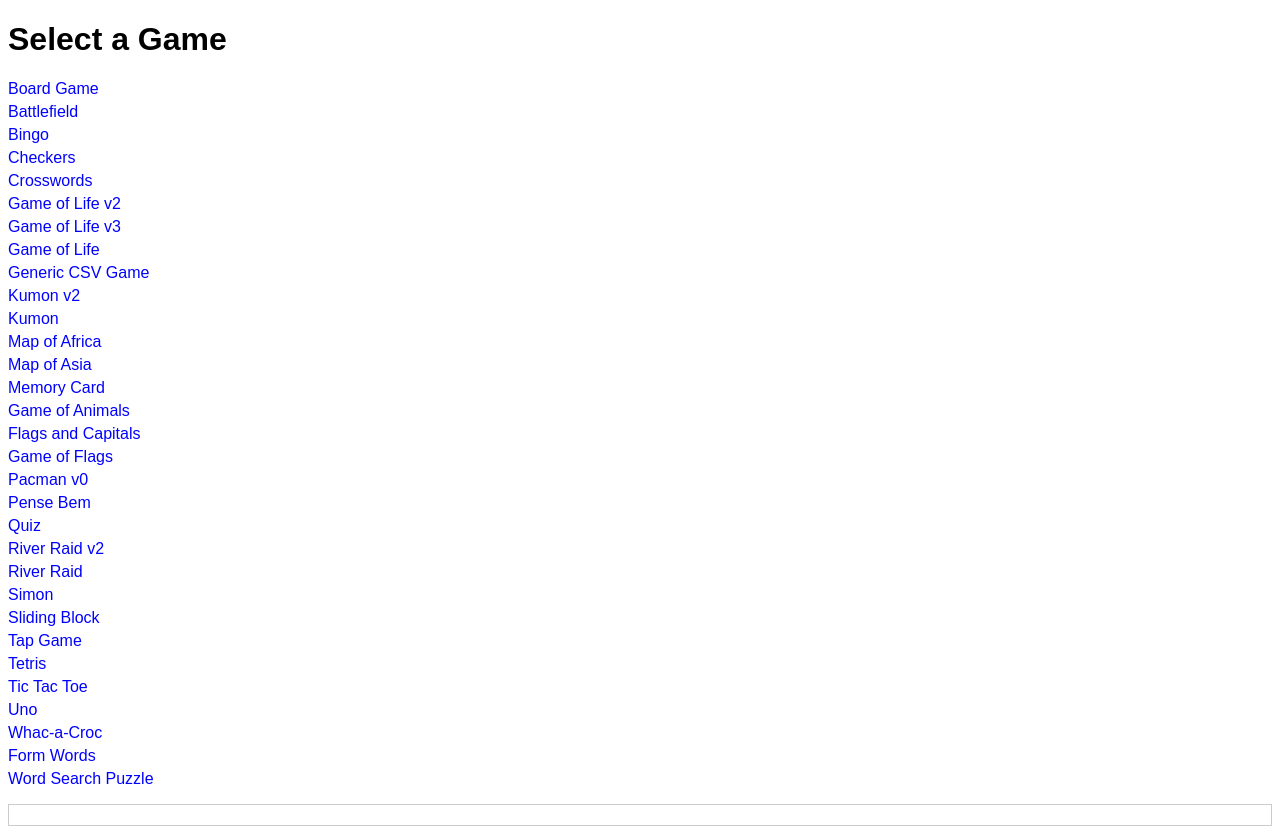
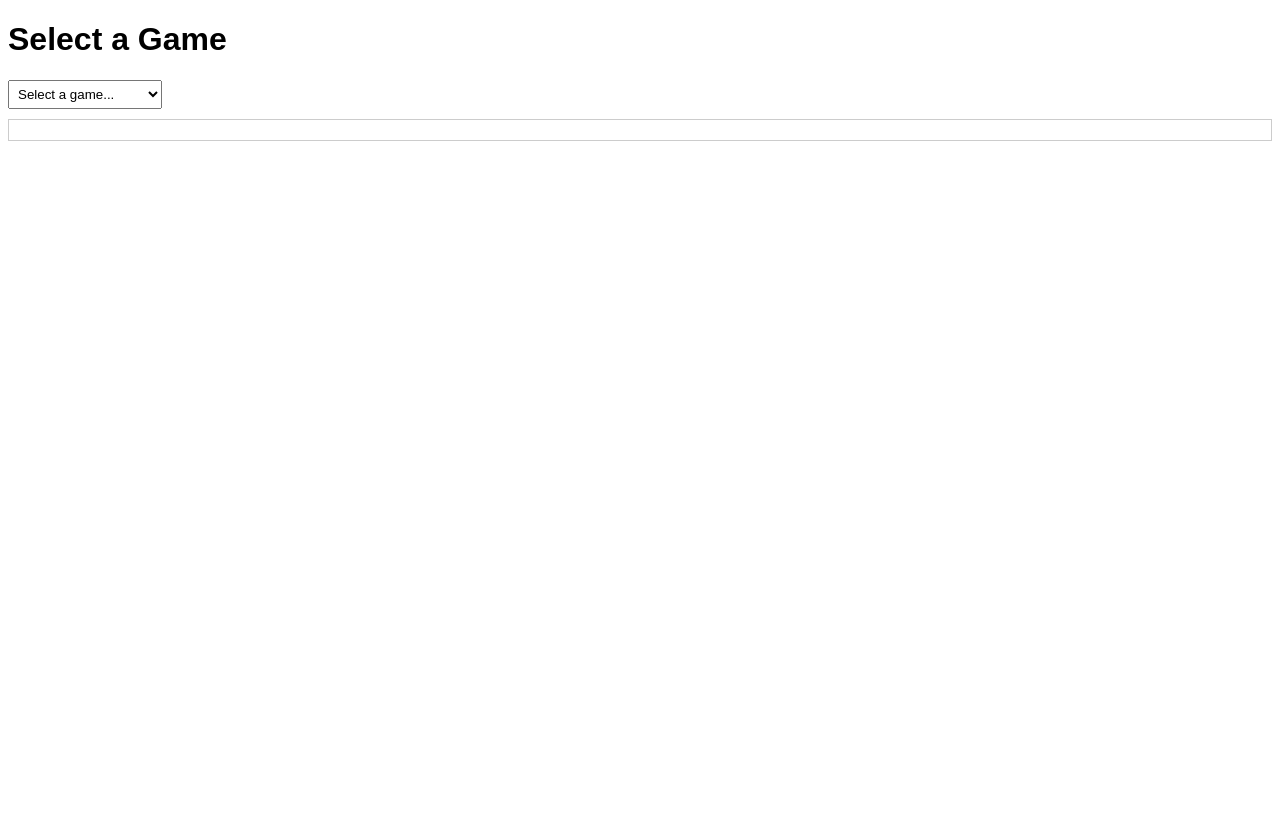
Before and after one commit to lucasmontanheiro/games, a plain HTML site: page index.html in a window 1280 px wide. After the commit the page ends 800 px from the top, so only its background shows below. Drawn offline with Linux system fonts and the light colour scheme.

Commit message:
fixing javascript and adding drop down

```diff
--- a/index.html
+++ b/index.html
@@ -4,54 +4,52 @@
     <title>Games</title>
     <style>
         body { font-family: sans-serif; }
-        #game-list { list-style: none; padding: 0; }
-        #game-list li { margin: 5px 0; }
-        #game-list a { text-decoration: none; color: blue; }
-        #game-list a:hover { text-decoration: underline; }
+        #game-selector { padding: 5px; }
         #game-container { border: 1px solid #ccc; padding: 10px; margin-top: 10px; }
     </style>
 </head>
 <body>
     <h1>Select a Game</h1>
-    <ul id="game-list">
-        <li><a href="#" data-game="board_game.html">Board Game</a></li>
-        <li><a href="#" data-game="game_battlefield.html">Battlefield</a></li>
-        <li><a href="#" data-game="game_bingo.html">Bingo</a></li>
-        <li><a href="#" data-game="game_checkers.html">Checkers</a></li>
-        <li><a href="#" data-game="game_crosswords.html">Crosswords</a></li>
-        <li><a href="#" data-game="game_game_of_life_v2.html">Game of Life v2</a></li>
-        <li><a href="#" data-game="game_game_of_life_v3.html">Game of Life v3</a></li>
-        <li><a href="#" data-game="game_game_of_life.html">Game of Life</a></li>
-        <li><a href="#" data-game="game_generic_csv.html">Generic CSV Game</a></li>
-        <li><a href="#" data-game="game_kumon_v2.html">Kumon v2</a></li>
-        <li><a href="#" data-game="game_kumon.html">Kumon</a></li>
-        <li><a href="#" data-game="game_map_africa.html">Map of Africa</a></li>
-        <li><a href="#" data-game="game_map_asia.html">Map of Asia</a></li>
-        <li><a href="#" data-game="game_memorycard.html">Memory Card</a></li>
-        <li><a href="#" data-game="game_of_animals.html">Game of Animals</a></li>
-        <li><a href="#" data-game="game_of_flags_capitals.html">Flags and Capitals</a></li>
-        <li><a href="#" data-game="game_of_flags.html">Game of Flags</a></li>
-        <li><a href="#" data-game="game_pacman_v0.html">Pacman v0</a></li>
-        <li><a href="#" data-game="game_pense_bem.html">Pense Bem</a></li>
-        <li><a href="#" data-game="game_quiz.html">Quiz</a></li>
-        <li><a href="#" data-game="game_river_raid_v2.html">River Raid v2</a></li>
-        <li><a href="#" data-game="game_river_raid.html">River Raid</a></li>
-        <li><a href="#" data-game="game_simon.html">Simon</a></li>
-        <li><a href="#" data-game="game_sliding_block.html">Sliding Block</a></li>
-        <li><a href="#" data-game="game_tap.html">Tap Game</a></li>
-        <li><a href="#" data-game="game_tetris.html">Tetris</a></li>
-        <li><a href="#" data-game="game_tictactoe.html">Tic Tac Toe</a></li>
-        <li><a href="#" data-game="game_uno.html">Uno</a></li>
-        <li><a href="#" data-game="game_whac_a_croc.html">Whac-a-Croc</a></li>
-        <li><a href="#" data-game="game_word_formwords.html">Form Words</a></li>
-        <li><a href="#" data-game="game_wordsearchpuzzle.html">Word Search Puzzle</a></li>
-    </ul>
+    <select id="game-selector">
+        <option value="">Select a game...</option>
+        <option value="board_game.html">Board Game</option>
+        <option value="game_battlefield.html">Battlefield</option>
+        <option value="game_bingo.html">Bingo</option>
+        <option value="game_checkers.html">Checkers</option>
+        <option value="game_crosswords.html">Crosswords</option>
+        <option value="game_game_of_life_v2.html">Game of Life v2</option>
+        <option value="game_game_of_life_v3.html">Game of Life v3</option>
+        <option value="game_game_of_life.html">Game of Life</option>
+        <option value="game_generic_csv.html">Generic CSV Game</option>
+        <option value="game_kumon_v2.html">Kumon v2</option>
+        <option value="game_kumon.html">Kumon</option>
+        <option value="game_map_africa.html">Map of Africa</option>
+        <option value="game_map_asia.html">Map of Asia</option>
+        <option value="game_memorycard.html">Memory Card</option>
+        <option value="game_of_animals.html">Game of Animals</option>
+        <option value="game_of_flags_capitals.html">Flags and Capitals</option>
+        <option value="game_of_flags.html">Game of Flags</option>
+        <option value="game_pacman_v0.html">Pacman v0</option>
+        <option value="game_pense_bem.html">Pense Bem</option>
+        <option value="game_quiz.html">Quiz</option>
+        <option value="game_river_raid_v2.html">River Raid v2</option>
+        <option value="game_river_raid.html">River Raid</option>
+        <option value="game_simon.html">Simon</option>
+        <option value="game_sliding_block.html">Sliding Block</option>
+        <option value="game_tap.html">Tap Game</option>
+        <option value="game_tetris.html">Tetris</option>
+        <option value="game_tictactoe.html">Tic Tac Toe</option>
+        <option value="game_uno.html">Uno</option>
+        <option value="game_whac_a_croc.html">Whac-a-Croc</option>
+        <option value="game_word_formwords.html">Form Words</option>
+        <option value="game_wordsearchpuzzle.html">Word Search Puzzle</option>
+    </select>
     <div id="game-container"></div>
 
     <script>
-        document.getElementById('game-list').addEventListener('click', function(event) {
-            event.preventDefault();
-            var gameFile = event.target.getAttribute('data-game');
+        document.addEventListener('DOMContentLoaded', function() {
+            document.getElementById('game-selector').addEventListener('change', function(event) {
+                var gameFile = event.target.value;
                 if (gameFile) {
                     fetch('dir/' + gameFile)
                         .then(response => response.text())
@@ -60,6 +58,7 @@
                         });
                 }
             });
+        });
     </script>
 </body>
 </html>
```
Lines whose indentation alone changed are shown as unchanged.
